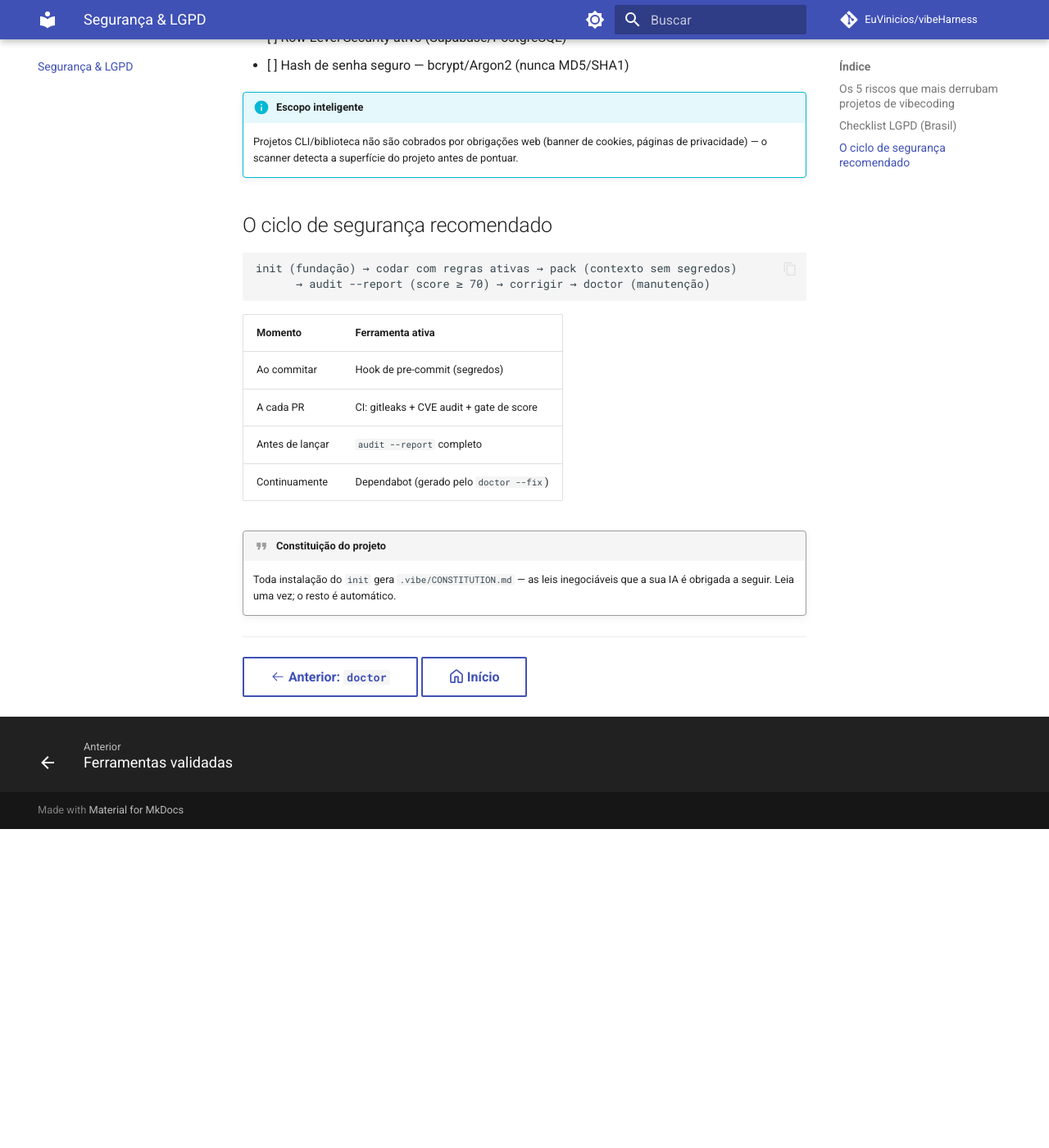
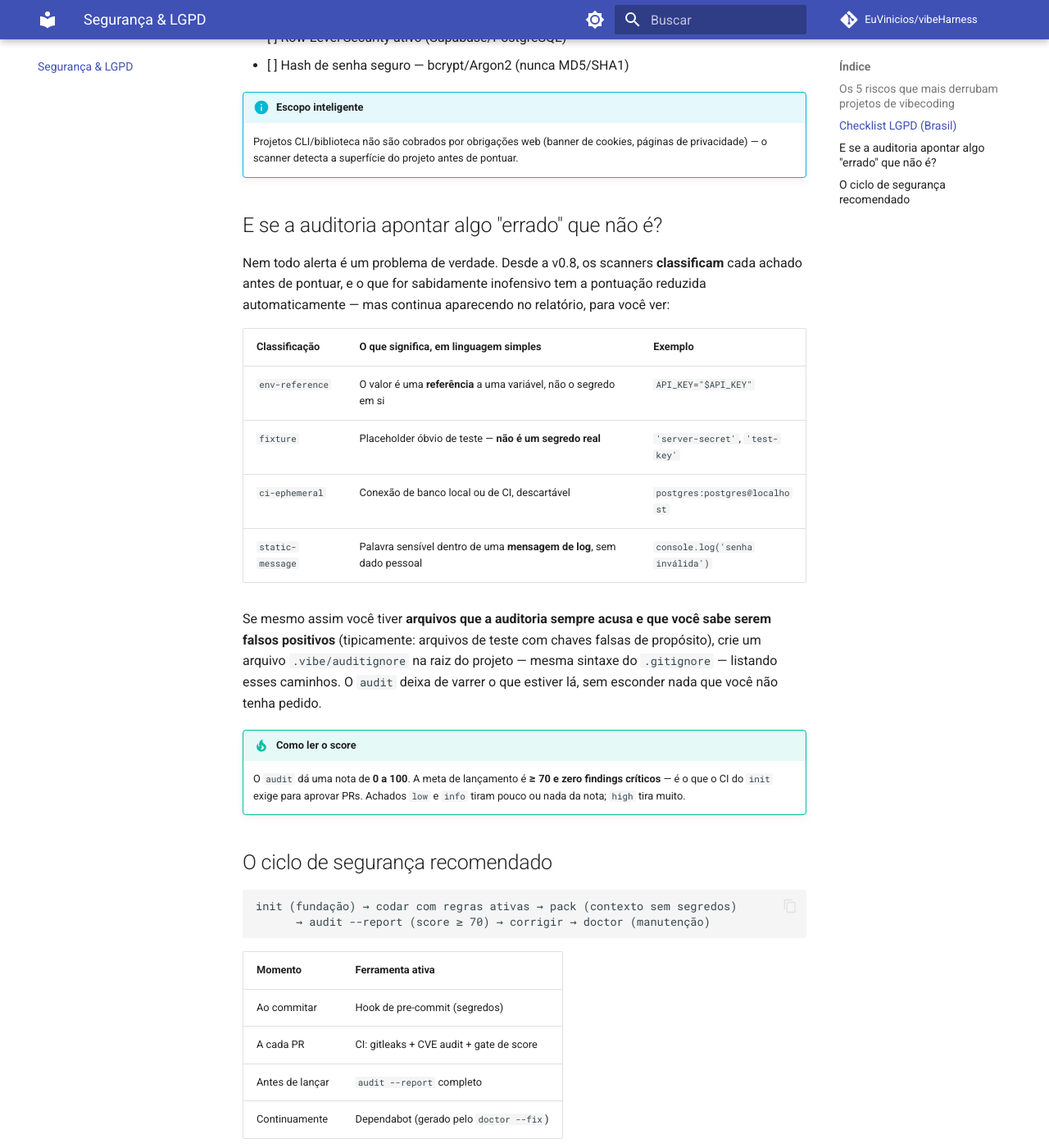
Before and after one commit to EuVinicios/vibeHarness, an MkDocs documentation site: the page built from docs/seguranca.md, in a window 1280 px wide and 1400 px high, scrolled down 1411 px. Shown: the whole window at 82% size. Built offline with MkDocs 1.6.1 and Material for MkDocs 9.7.7, drawn with Linux system fonts in a browser that asks for light colours; emoji names are drawn with the system emoji font; comment, search, counter and statistics services are not loaded; before the commit the page ends 2422 px from its top, so only the background shows below that.

Commit message:
docs: sincronizar docs Mkdocs com v0.8/v0.8.1 (triagem audit, Qwen Code, self-repo, deprecação de start) (#34)

````diff
--- a/docs/seguranca.md
+++ b/docs/seguranca.md
@@ -72,6 +72,31 @@ O scanner verifica automaticamente:
     (banner de cookies, páginas de privacidade) — o scanner detecta a
     superfície do projeto antes de pontuar.
 
+## E se a auditoria apontar algo "errado" que não é?
+
+Nem todo alerta é um problema de verdade. Desde a v0.8, os scanners **classificam** cada
+achado antes de pontuar, e o que for sabidamente inofensivo tem a pontuação
+reduzida automaticamente — mas continua aparecendo no relatório, para você
+ver:
+
+| Classificação | O que significa, em linguagem simples | Exemplo |
+|---------------|----------------------------------------|---------|
+| `env-reference` | O valor é uma **referência** a uma variável, não o segredo em si | `API_KEY="$API_KEY"` |
+| `fixture` | Placeholder óbvio de teste — **não é um segredo real** | `'server-secret'`, `'test-key'` |
+| `ci-ephemeral` | Conexão de banco local ou de CI, descartável | `postgres:postgres@localhost` |
+| `static-message` | Palavra sensível dentro de uma **mensagem de log**, sem dado pessoal | `console.log('senha inválida')` |
+
+Se mesmo assim você tiver **arquivos que a auditoria sempre acusa e que você
+sabe serem falsos positivos** (tipicamente: arquivos de teste com chaves
+falsas de propósito), crie um arquivo `.vibe/auditignore` na raiz do projeto —
+mesma sintaxe do `.gitignore` — listando esses caminhos. O `audit` deixa de
+varrer o que estiver lá, sem esconder nada que você não tenha pedido.
+
+!!! tip "Como ler o score"
+    O `audit` dá uma nota de **0 a 100**. A meta de lançamento é **≥ 70 e zero
+    findings críticos** — é o que o CI do `init` exige para aprovar PRs.
+    Achados `low` e `info` tiram pouco ou nada da nota; `high` tira muito.
+
 ## O ciclo de segurança recomendado
 
 ```text
````
Also changed, not shown: docs/comandos/init.md (+3 -0 lines), docs/index.md (+4 -1 lines), docs/instalacao.md (+9 -1 lines).
